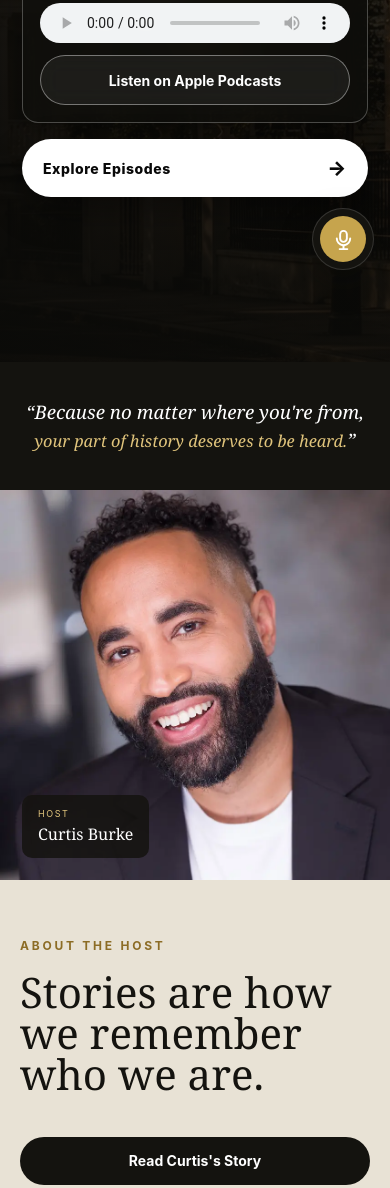
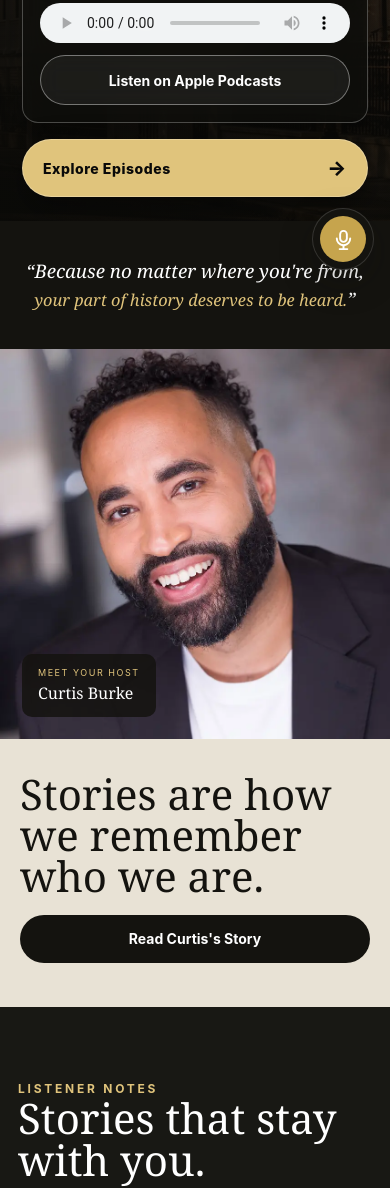
Before and after one commit to romeopalacios/podpage, a plain HTML site: page index.html in a window 390 px wide. Shown: the part 558-1746 px from the top of the page. Drawn offline with Linux system fonts and the light colour scheme.

Commit message:
fixing mobile layout

```diff
--- a/css/style.css
+++ b/css/style.css
@@ -219,7 +219,7 @@ blockquote footer{font-size:12px;letter-spacing:.08em;text-transform:uppercase;c
   .brand{gap:9px}.site-header .brand-mark{width:44px;height:44px}
   .menu-toggle{min-height:44px;padding:9px 16px;font-size:14px}
   .nav{top:72px;left:12px;right:12px}
-  .hero{min-height:max(100svh,920px);padding:124px 22px 42px;align-items:flex-start;flex-direction:column}
+  .hero{min-height:0;padding:124px 22px 24px;align-items:flex-start;flex-direction:column}
   .hero-bg{display:block;background-position:62% center}
   .hero-overlay{background:linear-gradient(90deg,rgba(10,10,8,.88),rgba(10,10,8,.55)),linear-gradient(0deg,rgba(12,12,9,.82),transparent 60%)}
   .hero-content{padding-top:0;width:100%;max-width:none}
@@ -236,7 +236,7 @@ blockquote footer{font-size:12px;letter-spacing:.08em;text-transform:uppercase;c
   .mobile-latest-episode small{margin-top:5px;color:rgba(255,255,255,.65);font-size:11px;letter-spacing:.04em}
   .mobile-latest-episode audio{width:100%;height:40px;margin-top:13px}
   .mobile-apple-link{width:100%;min-height:50px;margin-top:12px}
-  .mobile-explore-episodes{position:relative;z-index:3;display:flex;align-items:center;justify-content:space-between;width:100%;min-height:58px;margin-top:16px;padding:0 20px;border:1px solid rgba(255,255,255,.24);border-radius:999px;background:#fff;color:#090909;font-size:14px;font-weight:800;letter-spacing:.04em;box-shadow:0 14px 35px rgba(0,0,0,.35)}
+  .mobile-explore-episodes{position:relative;z-index:3;display:flex;align-items:center;justify-content:space-between;width:100%;min-height:58px;margin-top:16px;padding:0 20px;border:1px solid rgba(255,255,255,.24);border-radius:999px;background:var(--gold2);color:#090909;font-size:14px;font-weight:800;letter-spacing:.04em;box-shadow:0 14px 35px rgba(0,0,0,.35)}
   .mobile-explore-episodes span{font-size:20px;line-height:1}
   .statement{padding:36px 14px}
   .statement p{font-size:clamp(17px,4.8vw,22px);line-height:1.5}
@@ -259,6 +259,10 @@ blockquote footer{font-size:12px;letter-spacing:.08em;text-transform:uppercase;c
   .review-wall{grid-template-columns:1fr}blockquote{padding:22px}blockquote p{font-size:20px}
   .about-photo-wrap{min-height:0;aspect-ratio:1/1}
   .about-photo-wrap img{position:absolute;inset:0;width:100%;height:100%;object-fit:cover}
+  .about-copy{padding:34px 20px 44px}
+  .about-copy>.eyebrow{display:none}
+  .about-copy h2{margin-bottom:18px}
+  .about-copy .btn{margin-top:0}
   .host-layout{gap:34px}.host-layout img{max-height:520px}.long-copy h2{font-size:42px}.long-copy p{font-size:16px;line-height:1.75}.quote-panel{font-size:25px;padding-left:18px}
   .episode-page-hero{padding:50px 18px;gap:30px}.episode-page-hero h1{font-size:38px;overflow-wrap:anywhere}.episode-page-hero img{border-radius:16px}.episode-notes{padding:55px 18px 75px}.episode-notes h2{font-size:40px}
   .follow-card{grid-template-columns:52px minmax(0,1fr) auto;gap:13px;padding:16px}.platform-mark{width:52px;height:52px;border-radius:12px}.follow-card strong{font-size:22px}.follow-card small{font-size:12px}
--- a/index.html
+++ b/index.html
@@ -5,7 +5,7 @@
   <meta name="viewport" content="width=device-width,initial-scale=1">
   <title>Uncovered Legacy — Stories Worth Remembering</title>
   <meta name="description" content="Uncovered Legacy is a podcast with Curtis Burke exploring extraordinary stories of everyday people and the legacies that deserve to be remembered.">
-  <link rel="stylesheet" href="css/style.css?v=20260817-4">
+  <link rel="stylesheet" href="css/style.css?v=20260817-6">
 </head>
 <body>
   <header class="site-header" id="top">
@@ -107,7 +107,7 @@
     <section class="about-section" id="about">
       <div class="about-photo-wrap">
         <img src="images/curtis-burke.png" alt="Curtis Burke">
-        <div class="photo-caption"><span>HOST</span> Curtis Burke</div>
+        <div class="photo-caption"><span>MEET YOUR HOST</span> Curtis Burke</div>
       </div>
       <div class="about-copy">
         <span class="eyebrow dark">ABOUT THE HOST</span>
```
